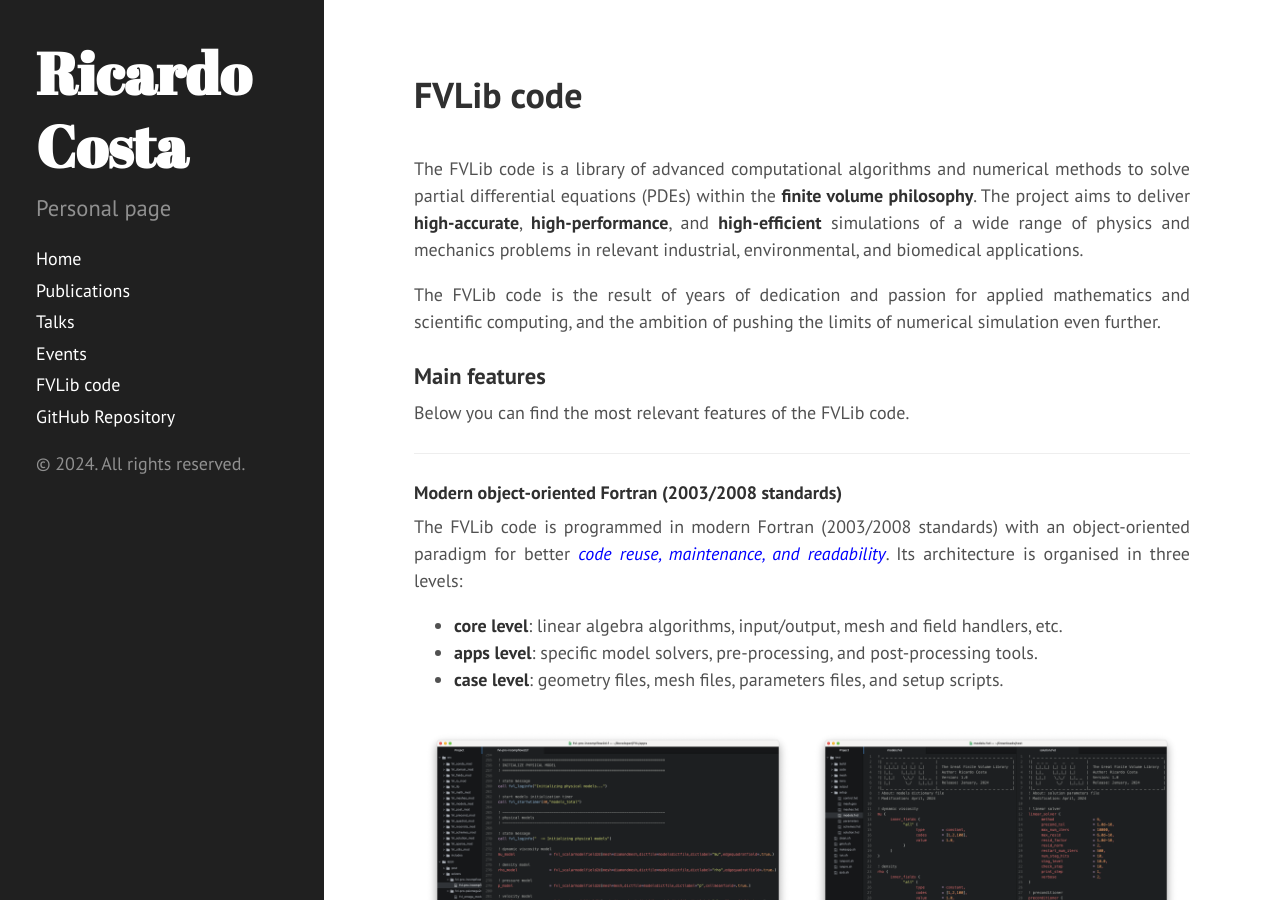
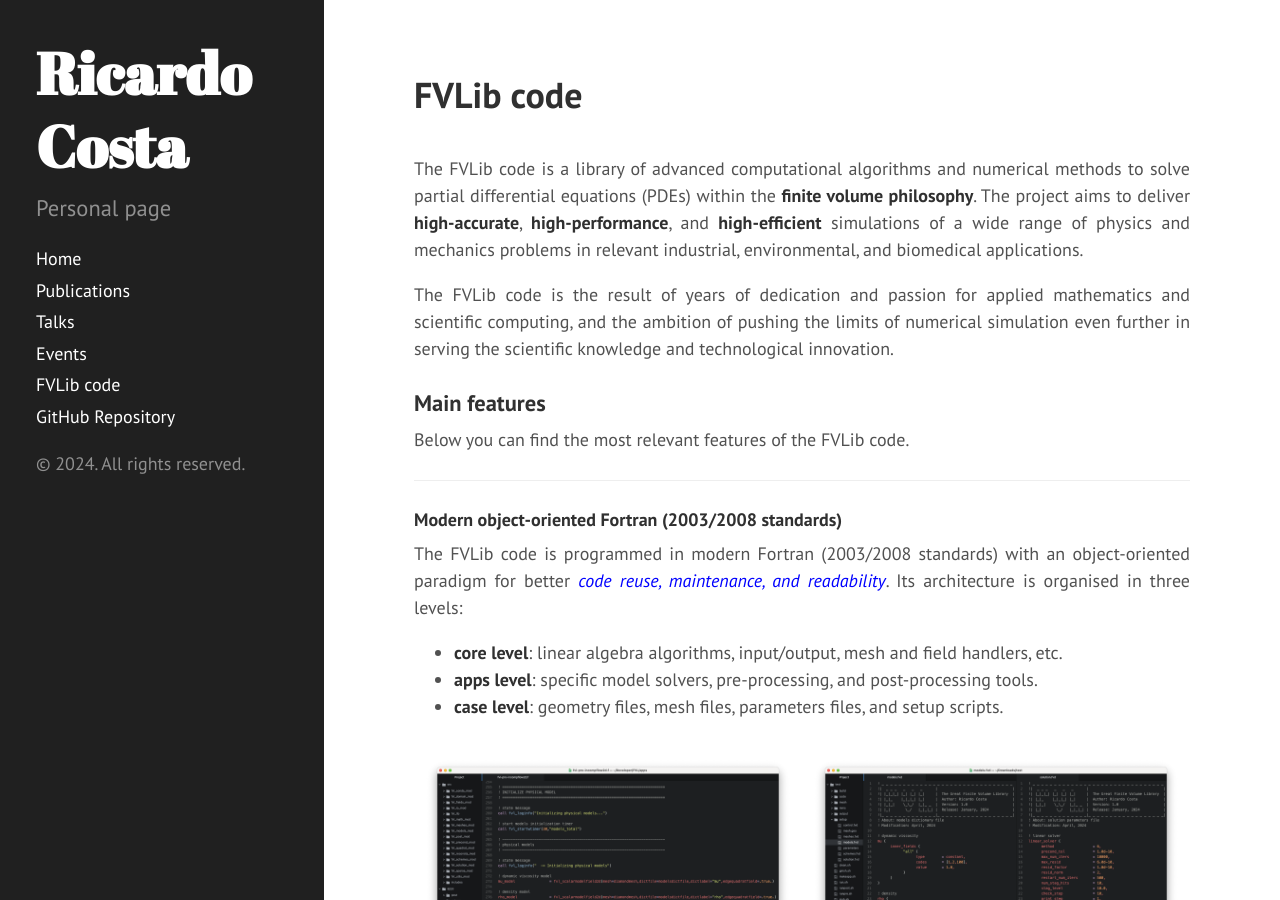
Before and after one commit to ricardodpcosta/ricardodpcosta.github.io, a Jekyll site: the page built from fvlib.md, in a window 1280 px wide and 900 px high. Built offline with Jekyll 4.4.1, drawn with Linux system fonts in a browser that asks for light colours; Markdown is read by kramdown in place of the engine named in the settings.

Commit message:
Update fvlib.md

```diff
--- a/fvlib.md
+++ b/fvlib.md
@@ -7,7 +7,7 @@ title: FVLib code
 
 The FVLib code is a library of advanced computational algorithms and numerical methods to solve partial differential equations (PDEs) within the **finite volume philosophy**. The project aims to deliver **high-accurate**, **high-performance**, and **high-efficient** simulations of a wide range of physics and mechanics problems in relevant industrial, environmental, and biomedical applications.
 
-The FVLib code is the result of years of dedication and passion for applied mathematics and scientific computing, and the ambition of pushing the limits of numerical simulation even further.
+The FVLib code is the result of years of dedication and passion for applied mathematics and scientific computing, and the ambition of pushing the limits of numerical simulation even further in serving the scientific knowledge and technological innovation.
 
 ### Main features
 
```
